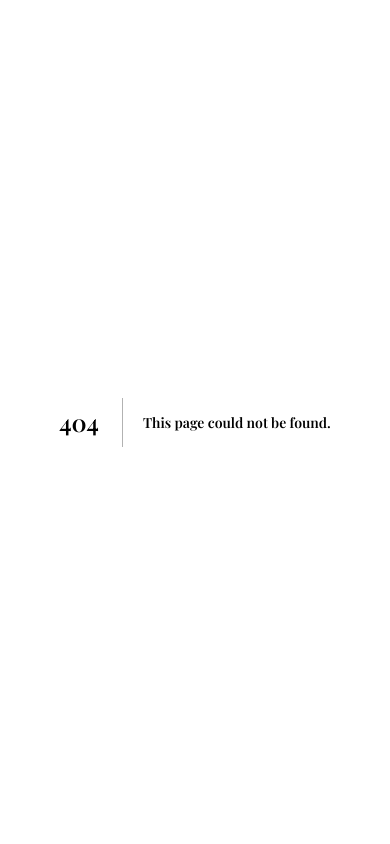
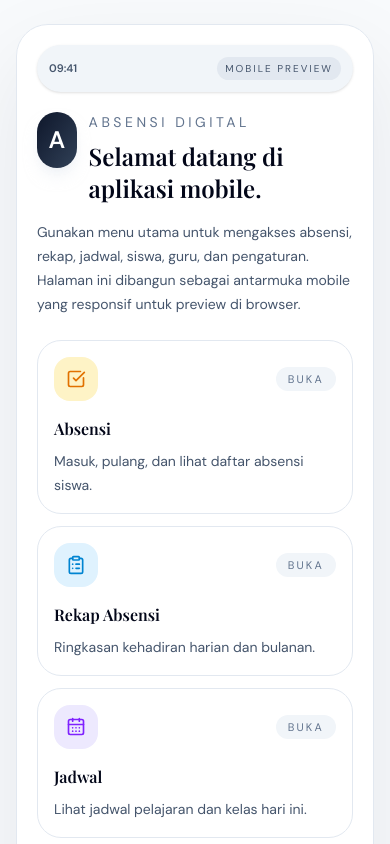
Before and after one commit to muhfahmm/absensi-digital-2, a Next.js app: page /mobile in a window 390 px wide. Before the commit this address had no page. Shown: the top 844 px of the page. Built offline with nearby package versions, Linux system fonts and the light colour scheme.

Commit message:
pengembangan desain awal aplikasi mobile

```diff
--- a/app/mobile/index.tsx
+++ b/app/mobile/index.tsx
@@ -0,0 +1,138 @@
+import Link from "next/link";
+import {
+  Bell,
+  CalendarDays,
+  CheckSquare,
+  ClipboardList,
+  ShieldCheck,
+  SlidersHorizontal,
+  User,
+  Users2,
+} from "lucide-react";
+
+const menuItems = [
+  {
+    title: "Absensi",
+    description: "Masuk, pulang, dan lihat daftar absensi siswa.",
+    href: "/admin/absensi",
+    icon: CheckSquare,
+    accent: "bg-amber-100 text-amber-600",
+  },
+  {
+    title: "Rekap Absensi",
+    description: "Ringkasan kehadiran harian dan bulanan.",
+    href: "/admin/rekap-absensi",
+    icon: ClipboardList,
+    accent: "bg-sky-100 text-sky-600",
+  },
+  {
+    title: "Jadwal",
+    description: "Lihat jadwal pelajaran dan kelas hari ini.",
+    href: "/admin/jadwal",
+    icon: CalendarDays,
+    accent: "bg-violet-100 text-violet-600",
+  },
+  {
+    title: "Siswa",
+    description: "Kelola data siswa dan profil kelas.",
+    href: "/admin/siswa",
+    icon: Users2,
+    accent: "bg-emerald-100 text-emerald-600",
+  },
+  {
+    title: "Guru",
+    description: "Data guru, wali kelas, dan jadwal pengajar.",
+    href: "/admin/guru",
+    icon: User,
+    accent: "bg-rose-100 text-rose-600",
+  },
+  {
+    title: "Pengumuman",
+    description: "Lihat dan kirim pemberitahuan sekolah.",
+    href: "/admin/pengumuman",
+    icon: Bell,
+    accent: "bg-indigo-100 text-indigo-600",
+  },
+  {
+    title: "Perizinan",
+    description: "Kelola permohonan ijin siswa dan laporan.",
+    href: "/admin/perizinan",
+    icon: ShieldCheck,
+    accent: "bg-lime-100 text-lime-600",
+  },
+  {
+    title: "Pengaturan",
+    description: "Sesuaikan preferensi dan profil aplikasi.",
+    href: "/admin/pengaturan",
+    icon: SlidersHorizontal,
+    accent: "bg-slate-100 text-slate-700",
+  },
+];
+
+export default function MobileHomePage() {
+  return (
+    <main className="min-h-screen bg-slate-50 px-4 py-6 text-slate-900">
+      <div className="mx-auto w-full max-w-md rounded-[2rem] border border-slate-200 bg-white/95 p-5 shadow-[0_35px_90px_rgba(15,23,42,0.08)] backdrop-blur-md">
+        <div className="mb-5 rounded-3xl bg-slate-100 p-3 text-[11px] text-slate-600 shadow-sm">
+          <div className="flex items-center justify-between">
+            <span className="font-semibold">09:41</span>
+            <span className="rounded-full bg-slate-200 px-2 py-1 text-[10px] uppercase tracking-[0.2em]">
+              Mobile Preview
+            </span>
+          </div>
+        </div>
+
+        <section className="mb-6">
+          <div className="mb-4 flex items-start gap-3">
+            <div className="flex h-14 w-14 items-center justify-center rounded-3xl bg-gradient-to-br from-slate-900 to-slate-700 text-white shadow-lg shadow-slate-200/50">
+              <span className="text-2xl font-semibold">A</span>
+            </div>
+            <div>
+              <p className="text-sm uppercase tracking-[0.25em] text-slate-500">Absensi Digital</p>
+              <h1 className="mt-2 text-2xl font-semibold text-slate-950">
+                Selamat datang di aplikasi mobile.
+              </h1>
+            </div>
+          </div>
+          <p className="text-sm leading-6 text-slate-600">
+            Gunakan menu utama untuk mengakses absensi, rekap, jadwal, siswa, guru, dan pengaturan.
+            Halaman ini dibangun sebagai antarmuka mobile yang responsif untuk preview di browser.
+          </p>
+        </section>
+
+        <section className="grid gap-3 sm:grid-cols-2">
+          {menuItems.map((item) => {
+            const Icon = item.icon;
+            return (
+              <Link
+                key={item.title}
+                href={item.href}
+                className="group overflow-hidden rounded-3xl border border-slate-200 bg-white p-4 text-left transition duration-200 hover:-translate-y-1 hover:border-slate-300 hover:shadow-lg"
+              >
+                <div className="flex items-center justify-between gap-3">
+                  <div className={`flex h-11 w-11 items-center justify-center rounded-2xl ${item.accent}`}>
+                    <Icon className="h-5 w-5" />
+                  </div>
+                  <span className="rounded-full bg-slate-100 px-3 py-1 text-[11px] uppercase tracking-[0.2em] text-slate-500">
+                    Buka
+                  </span>
+                </div>
+                <h2 className="mt-4 text-base font-semibold text-slate-950">{item.title}</h2>
+                <p className="mt-2 text-sm leading-6 text-slate-600">{item.description}</p>
+              </Link>
+            );
+          })}
+        </section>
+
+        <footer className="mt-6 rounded-3xl bg-slate-50 p-4 text-sm text-slate-600 shadow-inner">
+          <p className="font-medium text-slate-800">Tips pengembangan</p>
+          <ul className="mt-3 space-y-2 text-slate-600">
+            <li>• Verifikasi navigasi terhadap halaman admin yang ada.</li>
+            <li>• Gunakan browser untuk mendeteksi layout dan responsivitas mobile.</li>
+            <li>• Nanti bisa port ke Expo/React Native dengan desain yang sama.</li>
+          </ul>
+        </footer>
+      </div>
+    </main>
+  );
+}
--- /dev/null
+++ b/app/mobile/page.tsx
@@ -0,0 +1,11 @@
+import type { Metadata } from "next";
+import MobileHomePage from "./index";
+
+export const metadata: Metadata = {
+  title: "Absensi Mobile",
+  description: "Halaman utama aplikasi mobile absensi digital.",
+};
+
+export default function MobilePage() {
+  return <MobileHomePage />;
+}
```
